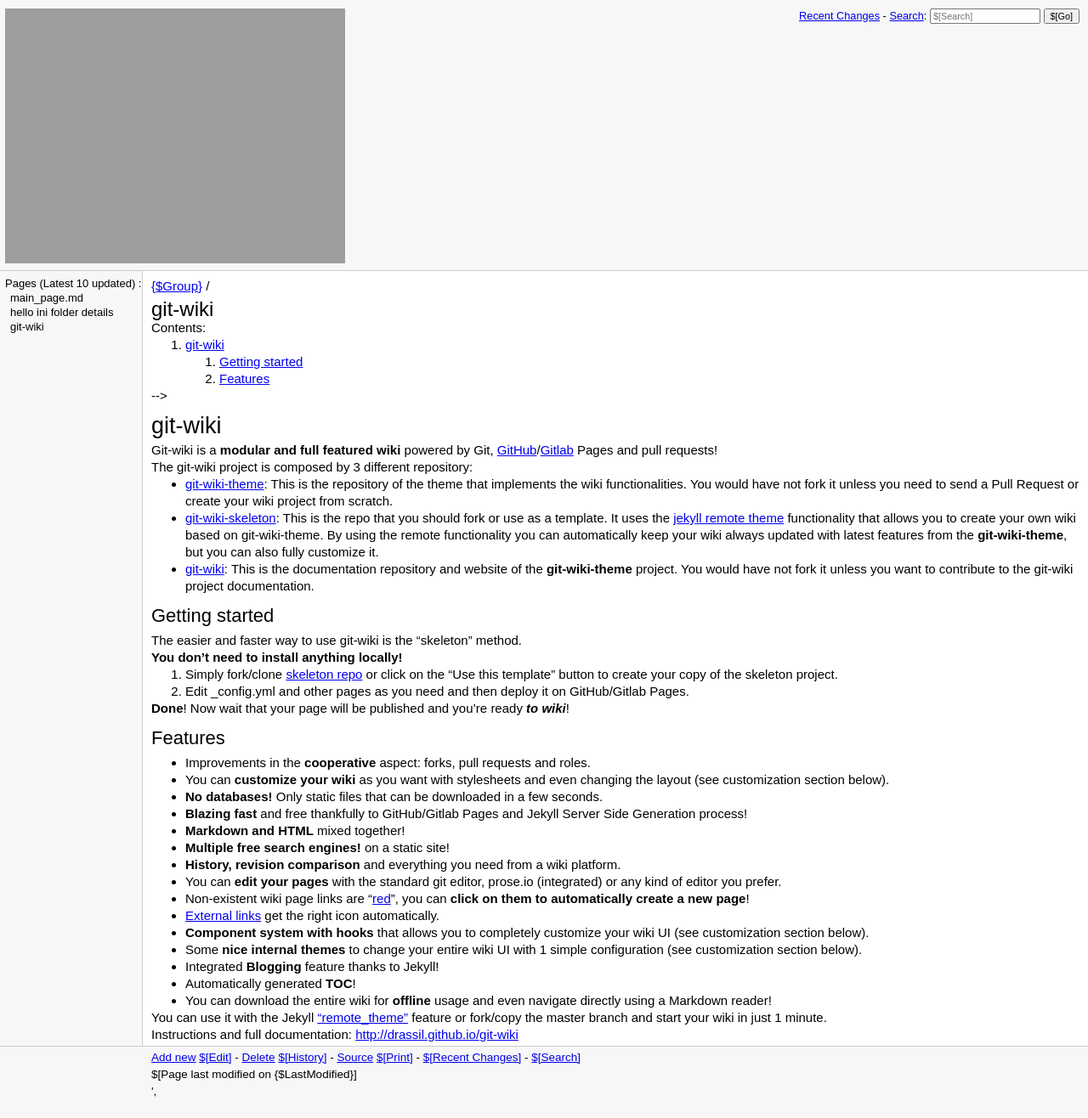
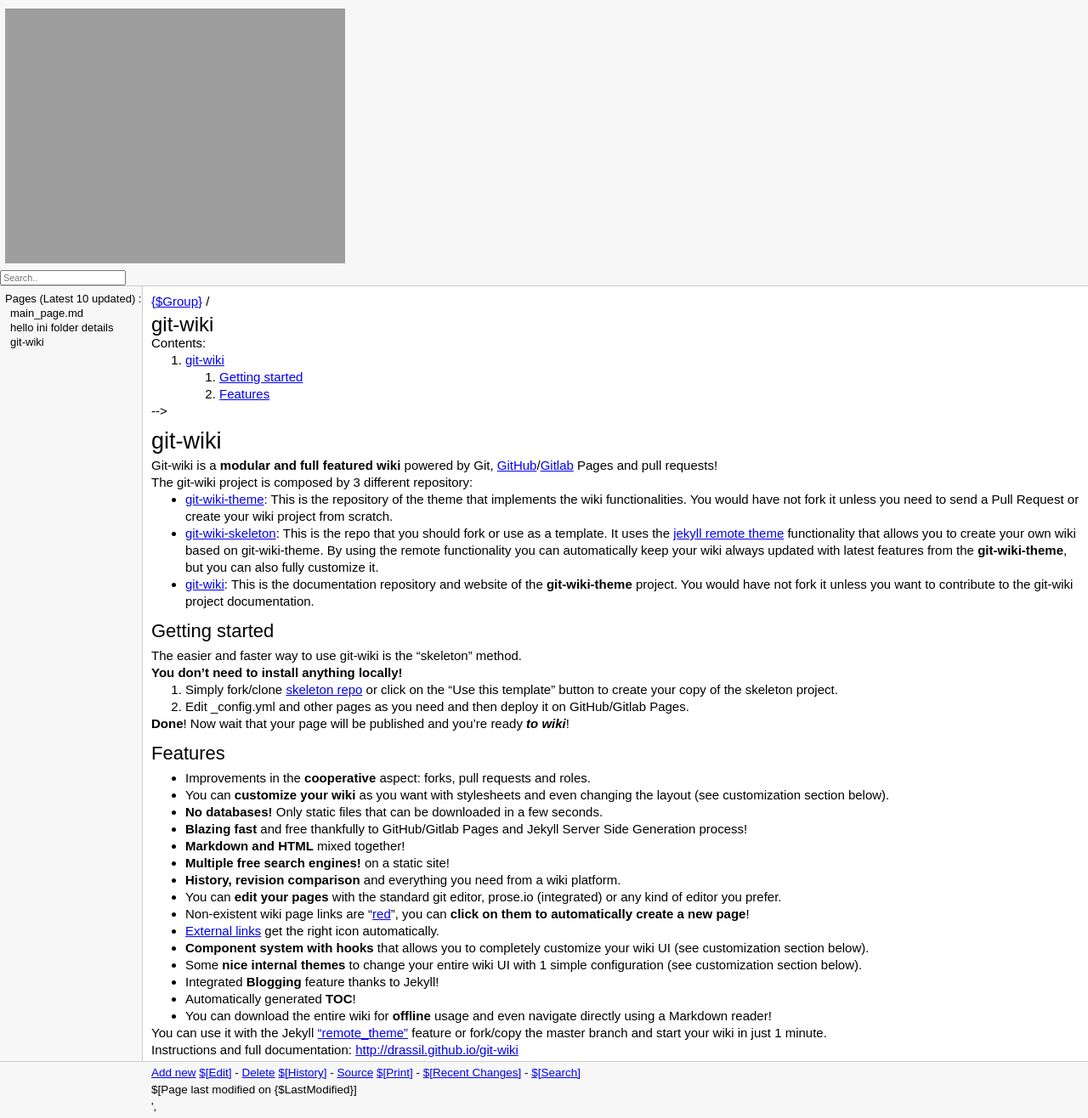
Before and after one commit to nkapw/nkapw.github.io, a Jekyll site: the page built from README.md, in a window 1280 px wide. Shown: the whole page at 85% size. Built offline with Jekyll 4.4.1, drawn with Linux system fonts in a browser that asks for light colours; our own code applies the rules of GitHub Pages for plain Markdown files.

Commit message:
Update git-wiki-pm.html

```diff
--- a/_layouts/git-wiki-pm.html
+++ b/_layouts/git-wiki-pm.html
@@ -39,7 +39,7 @@
         <label for="wikihead-search-toggle" id="wikihead-search-toggle-label"></label>
         <!--function:SkinElement skinheader-->
         <span id="wikilogo"><a href="{$ScriptUrl}"><img src="$PageLogoUrl" alt="$WikiTitle" /></a></span>
-        <form id="wikihead-searchform" action="{$ScriptUrl}" method="get">
+<!--         <form id="wikihead-searchform" action="{$ScriptUrl}" method="get">
           <span class="headnav" id="wikihead-recent-changes-link">
             <a href="{$ScriptUrl}/$[{$Group}/RecentChanges]" accesskey="$[ak_recentchanges]">Recent Changes</a> -
           </span>
@@ -49,7 +49,8 @@
           <input id="wikihead-searchquery" type="search" name="q" value="" class="inputbox searchbox"
             placeholder="$[Search]" />
           <input id="wikihead-searchsubmitbtn" type="submit" class="inputbutton searchbutton" value="$[Go]" />
-        </form>
+        </form> -->
+            {% include git-wiki/components/search/index.html %}
       </div>
       <!--wikiheadcontent-->
     </header>
```
